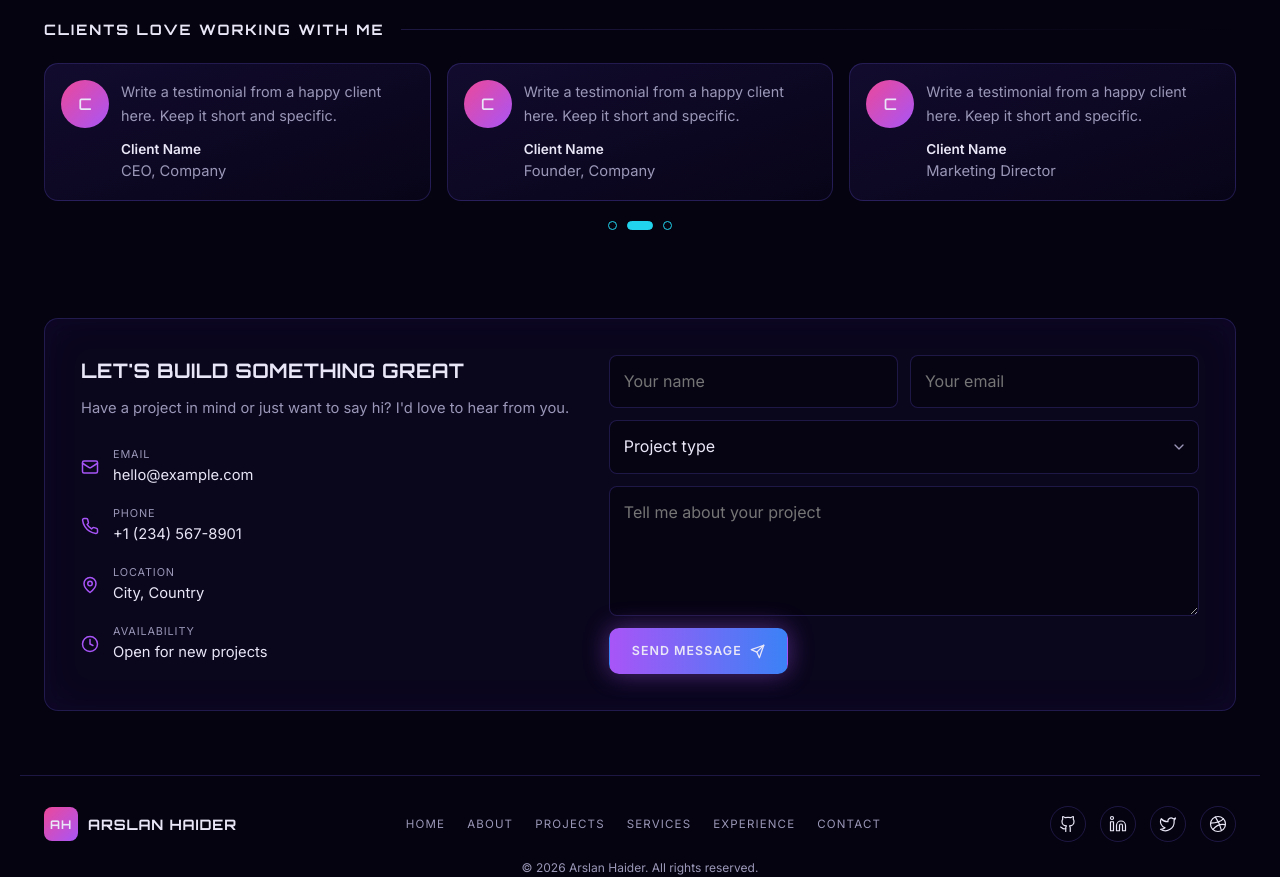
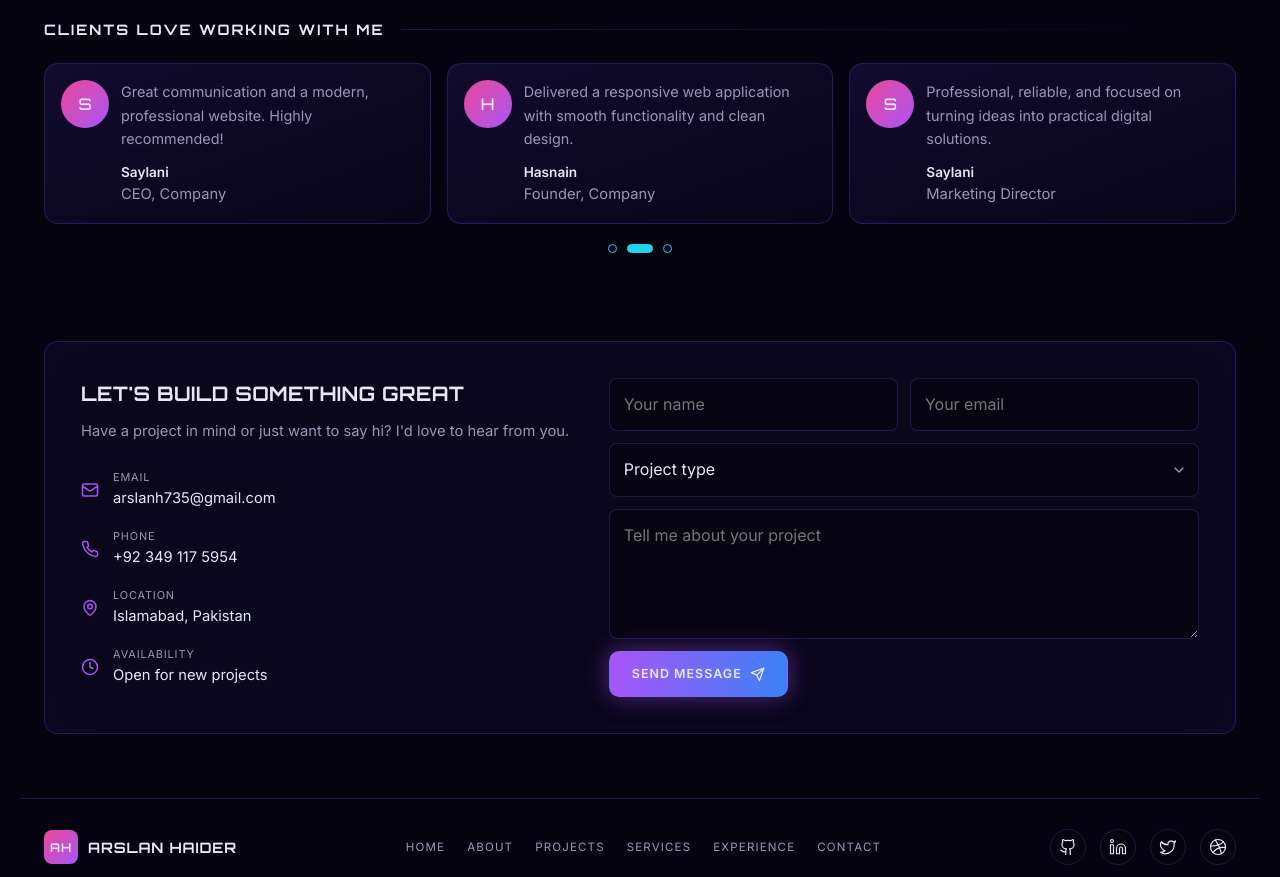
Before and after one commit to Arslanh735/Portfolio-with-React, a React (Vite) app: page / in a window 1280 px wide. Shown: the part 3500-4377 px from the top of the page. Built offline with nearby package versions, Linux system fonts and the light colour scheme.

Commit message:
Clients Added

```diff
--- a/src/data/portfolio.js
+++ b/src/data/portfolio.js
@@ -81,24 +81,24 @@ export const experience = [
 ]
 
 export const testimonials = [
-  { name: 'Client Name', role: 'CEO, Company', avatar: '', text: 'Write a testimonial from a happy client here. Keep it short and specific.' },
-  { name: 'Client Name', role: 'Founder, Company', avatar: '', text: 'Write a testimonial from a happy client here. Keep it short and specific.' },
-  { name: 'Client Name', role: 'Marketing Director', avatar: '', text: 'Write a testimonial from a happy client here. Keep it short and specific.' },
+  { name: 'Saylani', role: 'CEO, Company', avatar: '', text: 'Great communication and a modern, professional website. Highly recommended!' },
+  { name: 'Hasnain', role: 'Founder, Company', avatar: '', text: 'Delivered a responsive web application with smooth functionality and clean design.' },
+  { name: 'Saylani', role: 'Marketing Director', avatar: '', text: 'Professional, reliable, and focused on turning ideas into practical digital solutions.' },
 ]
 
 export const contact = {
   heading: "Let's build something great",
   text: "Have a project in mind or just want to say hi? I'd love to hear from you.",
-  email: 'hello@example.com',
-  phone: '+1 (234) 567-8901',
-  location: 'City, Country',
+  email: 'arslanh735@gmail.com',
+  phone: '+92 349 117 5954',
+  location: 'Islamabad, Pakistan',
   availability: 'Open for new projects',
   projectTypes: ['Website', 'Web application', 'E-commerce', 'Other'],
 }
 
 export const socials = [
-  { icon: 'github', label: 'GitHub', href: 'https://github.com/' },
-  { icon: 'linkedin', label: 'LinkedIn', href: 'https://linkedin.com/' },
+  { icon: 'github', label: 'GitHub', href: 'https://github.com/Arslanh735' },
+  { icon: 'linkedin', label: 'LinkedIn', href: 'https://www.linkedin.com/in/arslan-haider-704273337/' },
   { icon: 'twitter', label: 'Twitter', href: 'https://twitter.com/' },
   { icon: 'dribbble', label: 'Dribbble', href: 'https://dribbble.com/' },
 ]
```
